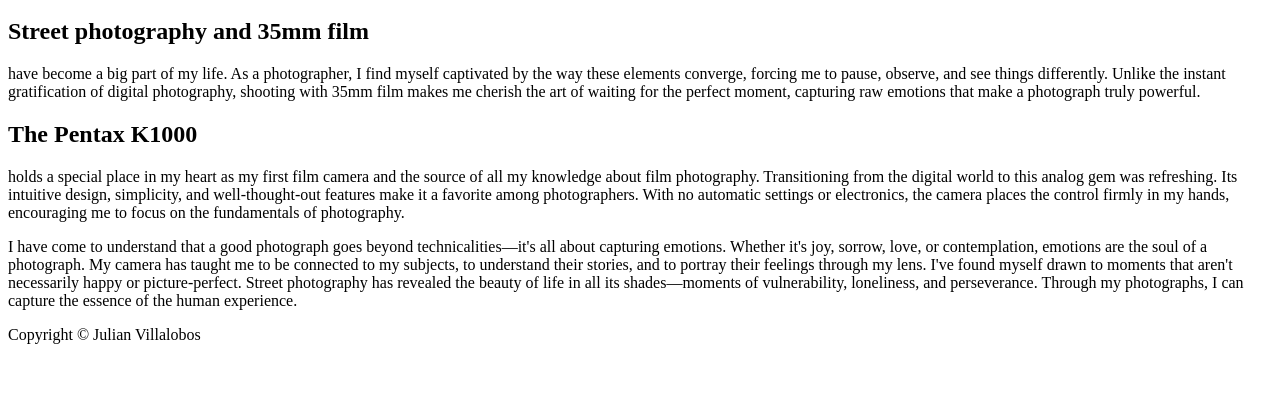
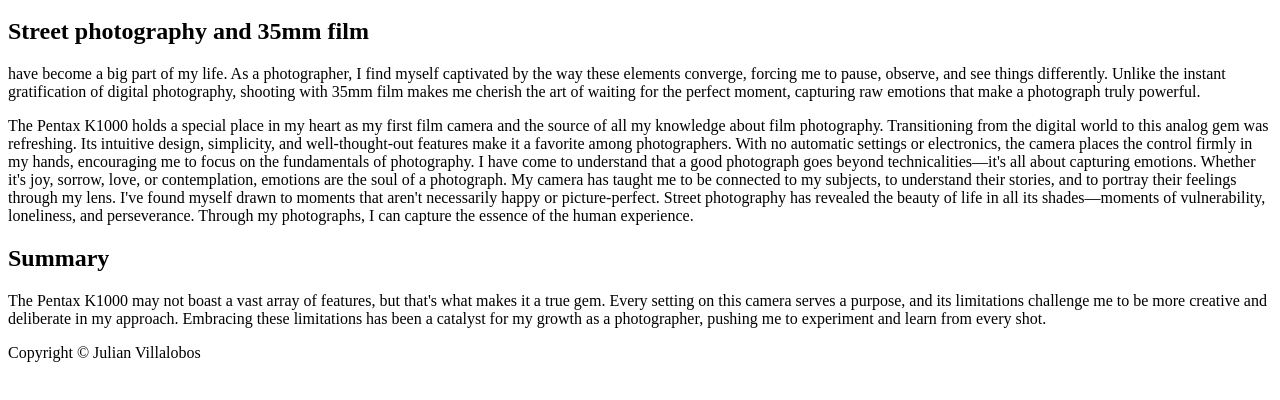
Before and after one commit to Julesmcghouls/GA-4-HTML, a website: page index.html in a window 1280 px wide. Shown: the part 154-554 px from the top of the page. Drawn offline with Linux system fonts and the light colour scheme.

```diff
--- a/index.html
+++ b/index.html
@@ -26,10 +26,13 @@
    </section>
 
    <article>
-      <h2>The Pentax K1000</h2>
-         <p> holds a special place in my heart as my first film camera and the source of all my knowledge about film photography. Transitioning from the digital world to this analog gem was refreshing. Its intuitive design, simplicity, and well-thought-out features make it a favorite among photographers. With no automatic settings or electronics, the camera places the control firmly in my hands, encouraging me to focus on the fundamentals of photography.</p>
+      <p></em>The Pentax K1000</em> holds a special place in my heart as my first film camera and the source of all my knowledge about film photography. Transitioning from the digital world to this analog gem was refreshing. Its intuitive design, simplicity, and well-thought-out features make it a favorite among photographers. With no automatic settings or electronics, the camera places the control firmly in my hands, encouraging me to focus on the fundamentals of photography.
 
-         <p>I have come to understand that a good photograph goes beyond technicalities—it's all about capturing emotions. Whether it's joy, sorrow, love, or contemplation, emotions are the soul of a photograph. My camera has taught me to be connected to my subjects, to understand their stories, and to portray their feelings through my lens. I've found myself drawn to moments that aren't necessarily happy or picture-perfect. Street photography has revealed the beauty of life in all its shades—moments of vulnerability, loneliness, and perseverance. Through my photographs, I can capture the essence of the human experience. </p>
+         I have come to understand that a good photograph goes beyond technicalities—it's all about capturing emotions. Whether it's joy, sorrow, love, or contemplation, emotions are the soul of a photograph. My camera has taught me to be connected to my subjects, to understand their stories, and to portray their feelings through my lens. I've found myself drawn to moments that aren't necessarily happy or picture-perfect. Street photography has revealed the beauty of life in all its shades—moments of vulnerability, loneliness, and perseverance. Through my photographs, I can capture the essence of the human experience.
+
+      <h2>Summary</h2>
+      The Pentax K1000 may not boast a vast array of features, but that's what makes it a true gem. Every setting on this camera serves a purpose, and its limitations challenge me to be more creative and deliberate in my approach. Embracing these limitations has been a catalyst for my growth as a photographer, pushing me to experiment and learn from every shot.
+      </p>
    </article>
 
 
```
